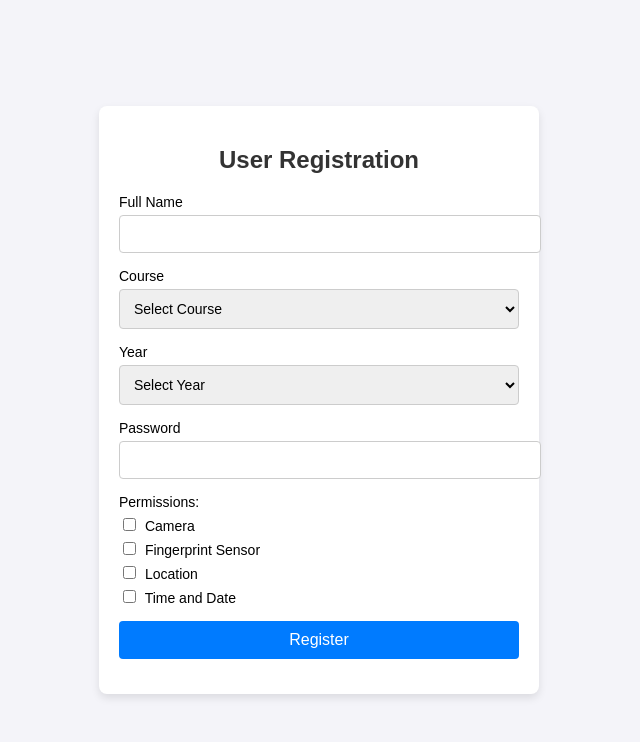
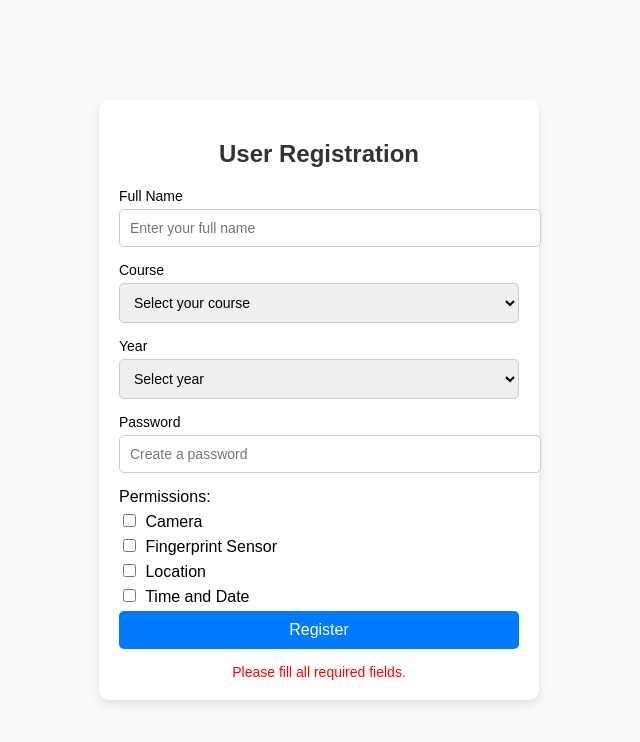
Before and after one commit to dkworks108/MBPH, a plain HTML site: page register.html in a window 1280 px wide. Both pictures are taken after a click on the button "Register". Shown: the whole page, without its empty margins (321-961 px from the left). Drawn offline with Linux system fonts and the light colour scheme.

Commit message:
Update register.html

```diff
--- a/register.html
+++ b/register.html
@@ -3,11 +3,11 @@
 <head>
     <meta charset="UTF-8">
     <meta name="viewport" content="width=device-width, initial-scale=1.0">
-    <title>Registration Form</title>
+    <title>Responsive Registration Form</title>
     <style>
         body {
             font-family: Arial, sans-serif;
-            background-color: #f4f4f9;
+            background-color: #f9f9f9;
             display: flex;
             justify-content: center;
             align-items: center;
@@ -17,8 +17,8 @@
         .registration-form {
             background: #ffffff;
             padding: 20px;
-            border-radius: 8px;
-            box-shadow: 0 4px 8px rgba(0, 0, 0, 0.1);
+            border-radius: 10px;
+            box-shadow: 0 4px 10px rgba(0, 0, 0, 0.1);
             width: 100%;
             max-width: 400px;
         }
@@ -32,29 +32,23 @@
         }
         .form-group label {
             display: block;
+            font-size: 14px;
             margin-bottom: 5px;
-            font-size: 14px;
         }
-        .form-group input,
-        .form-group select {
+        .form-group input, .form-group select {
             width: 100%;
             padding: 10px;
             font-size: 14px;
             border: 1px solid #ccc;
-            border-radius: 4px;
+            border-radius: 5px;
         }
-        .form-group input:focus,
-        .form-group select:focus {
+        .form-group input:focus, .form-group select:focus {
             border-color: #007bff;
             outline: none;
-        }
-        .permissions {
-            margin-bottom: 15px;
         }
         .permissions label {
             display: block;
             margin-bottom: 5px;
-            font-size: 14px;
         }
         .permissions input {
             margin-right: 5px;
@@ -63,9 +57,9 @@
             width: 100%;
             padding: 10px;
             background: #007bff;
-            color: #ffffff;
+            color: white;
             border: none;
-            border-radius: 4px;
+            border-radius: 5px;
             font-size: 16px;
             cursor: pointer;
         }
@@ -73,10 +67,10 @@
             background: #0056b3;
         }
         .message {
+            text-align: center;
             margin-top: 15px;
             font-size: 14px;
             color: green;
-            text-align: center;
         }
     </style>
 </head>
@@ -85,12 +79,12 @@
         <h2>User Registration</h2>
         <div class="form-group">
             <label for="fullName">Full Name</label>
-            <input type="text" id="fullName" name="fullName" required>
+            <input type="text" id="fullName" name="fullName" placeholder="Enter your full name" required>
         </div>
         <div class="form-group">
             <label for="course">Course</label>
             <select id="course" name="course" onchange="updateYearOptions()" required>
-                <option value="" disabled selected>Select Course</option>
+                <option value="" disabled selected>Select your course</option>
                 <option value="BCA">BCA</option>
                 <option value="BBA">BBA</option>
                 <option value="MBA">MBA</option>
@@ -99,24 +93,59 @@
         <div class="form-group">
             <label for="year">Year</label>
             <select id="year" name="year" required>
-                <option value="" disabled selected>Select Year</option>
+                <option value="" disabled selected>Select year</option>
             </select>
         </div>
         <div class="form-group">
             <label for="password">Password</label>
-            <input type="password" id="password" name="password" required>
+            <input type="password" id="password" name="password" placeholder="Create a password" required>
         </div>
         <div class="permissions">
             <label>Permissions:</label>
-            <label><input type="checkbox" id="camera" name="camera"> Camera</label>
-            <label><input type="checkbox" id="fingerprint" name="fingerprint"> Fingerprint Sensor</label>
-            <label><input type="checkbox" id="location" name="location"> Location</label>
-            <label><input type="checkbox" id="timeDate" name="timeDate"> Time and Date</label>
+            <label><input type="checkbox" id="camera" name="permissions" value="Camera"> Camera</label>
+            <label><input type="checkbox" id="fingerprint" name="permissions" value="Fingerprint Sensor"> Fingerprint Sensor</label>
+            <label><input type="checkbox" id="location" name="permissions" value="Location"> Location</label>
+            <label><input type="checkbox" id="timeDate" name="permissions" value="Time and Date"> Time and Date</label>
         </div>
         <button type="button" class="submit-btn" onclick="registerUser()">Register</button>
-        <div class="message" id="message"></div>
+        <div id="message" class="message"></div>
     </form>
 
-    <script src="app.js"></script>
+    <script>
+        function updateYearOptions() {
+            const course = document.getElementById('course').value;
+            const yearSelect = document.getElementById('year');
+            yearSelect.innerHTML = '<option value="" disabled selected>Select year</option>';
+
+            const years = course === 'MBA' ? ['1st', '2nd'] : ['1st', '2nd', '3rd'];
+            years.forEach(year => {
+                const option = document.createElement('option');
+                option.value = year;
+                option.textContent = year;
+                yearSelect.appendChild(option);
+            });
+        }
+
+        function registerUser() {
+            const fullName = document.getElementById('fullName').value.trim();
+            const course = document.getElementById('course').value;
+            const year = document.getElementById('year').value;
+            const password = document.getElementById('password').value;
+            const permissions = Array.from(document.querySelectorAll('input[name="permissions"]:checked')).map(p => p.value);
+            const message = document.getElementById('message');
+
+            if (!fullName || !course || !year || !password) {
+                message.textContent = 'Please fill all required fields.';
+                message.style.color = 'red';
+                return;
+            }
+
+            const userData = { fullName, course, year, password, permissions };
+            console.log('User Registered:', userData);
+            message.textContent = 'Registration successful!';
+            message.style.color = 'green';
+            document.getElementById('registrationForm').reset();
+        }
+    </script>
 </body>
 </html>
```
